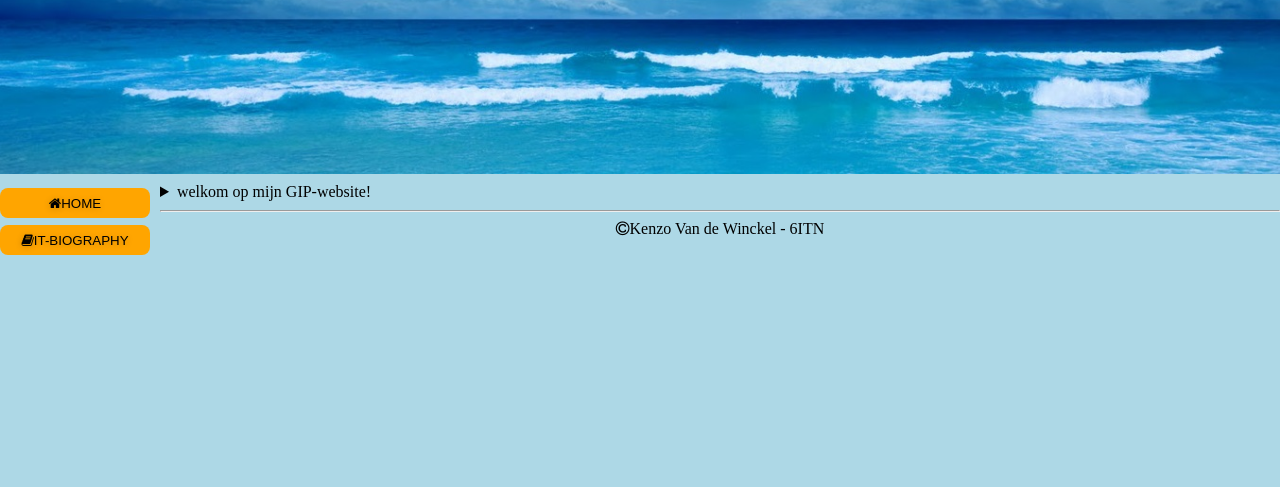
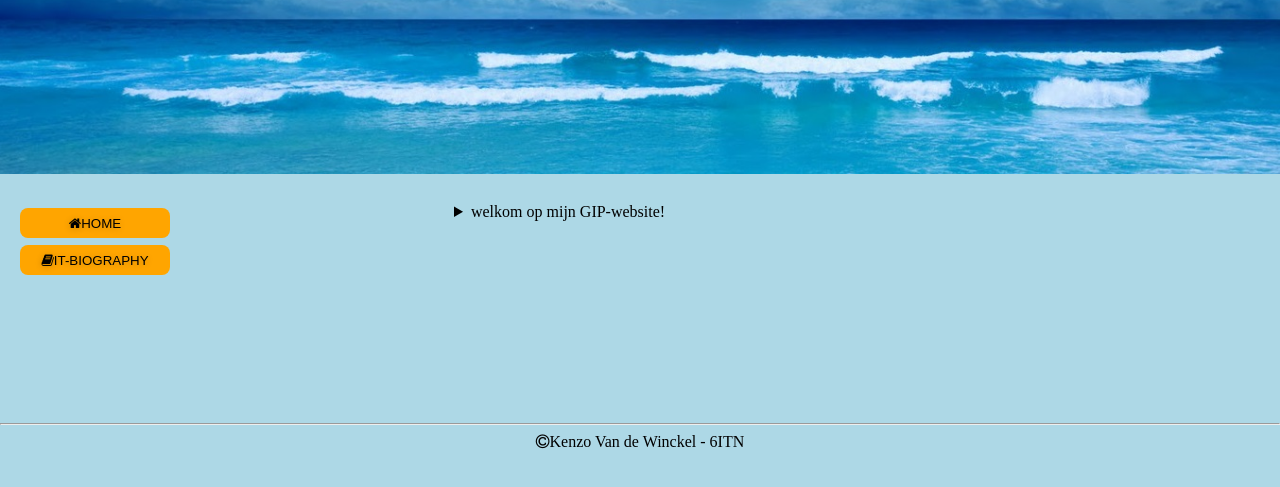
Before and after one commit to KenzoVdW-immalle/GIPWebsiteKenzoVdW, a plain HTML site: page index.html in a window 1280 px wide. Shown: the part 67-554 px from the top of the page. Drawn offline with Linux system fonts and the light colour scheme.

Commit message:
menu en rest van body in grid gezet

```diff
--- a/css/style.css
+++ b/css/style.css
@@ -1,6 +1,40 @@
 *{
-box-sizing: border-box;
+    box-sizing: border-box;
 }
+.row{
+    padding: 20px;
+    width: 100%;
+    min-height: 1px;
+    float:left;
+}
+.col{
+    min-height: 40px;
+    border-radius: 8px;
+    margin-left: 0%;
+    margin-right: 5%;
+    display:inline-block;
+    float: left;
+}
+.col:first-child{
+    margin-left: 0px;
+}
+.col:last-child{
+    margin-right: 0px;
+}
+@media (max-width: 470px){
+    .col{
+        width: 100% !important;
+        margin: 5px 0px 5px 0px;
+    }
+}
+.col.one{width: 30%;}
+.col.two{width: 65%;}
+body {
+  background-color: red;
+}
+
+
+
 .header{
 	padding: 15px;
 }
@@ -16,6 +50,8 @@ line-height: 2;
 .wrapper {
 	text-align: left;
 	width: 150px;
+	float: left;
+	margin-right: 10px;
 }
 .button{
 	float: left;
@@ -48,20 +84,18 @@ body {
 	background-color: lightblue;
 	margin: 0px;
 	height: 100vh;
-	min-width: 400px
-	float: left;
+	min-width: 400px;
 }
 p {
 	min-height: 20px;
 	margin-bottom: 3vh;
-    text-align: justify;
-	margin-bottom: 0px;
-
+	text-align: left;
 }
 
 footer {
 	text-align: center;
-	margin-top: 0vh;
+	margin-top: 30vh;
+	margin-bottom: 10px
 }
 details{
 	text-align:center;
--- a/index.html
+++ b/index.html
@@ -12,14 +12,24 @@
 <h1>GIP Website Kenzo Van de Winckel</h1>
   <img class="img" src="img/zee.jpg">
 
+<div class="row">
+      <div class="col one">
+
         <div class="wrapper">
             <button onclick="location.href='index.html'" class="button button-Home"><i class="fa fa-home" aria-hidden="true"></i>HOME</button>
             <button onclick="location.href='itBiography.html'" class="button button-itBiography"><i class="fa fa-book" aria-hidden="true"></i>IT-BIOGRAPHY</button>
         </div>
+
+      </div>
+      <div class="col two">
+
         <details>
         <summary>welkom op mijn GIP-website!  </summary>
         <p>Ik ben een leerling van het Immaculata Instituut Oostmalle en ik zit in het laatste jaar IT en Netwerken.</p>
         </details>
+
+      </div>
+    </div>
 
 <footer>
  <hr>
```
Lines whose indentation alone changed are shown as unchanged.
